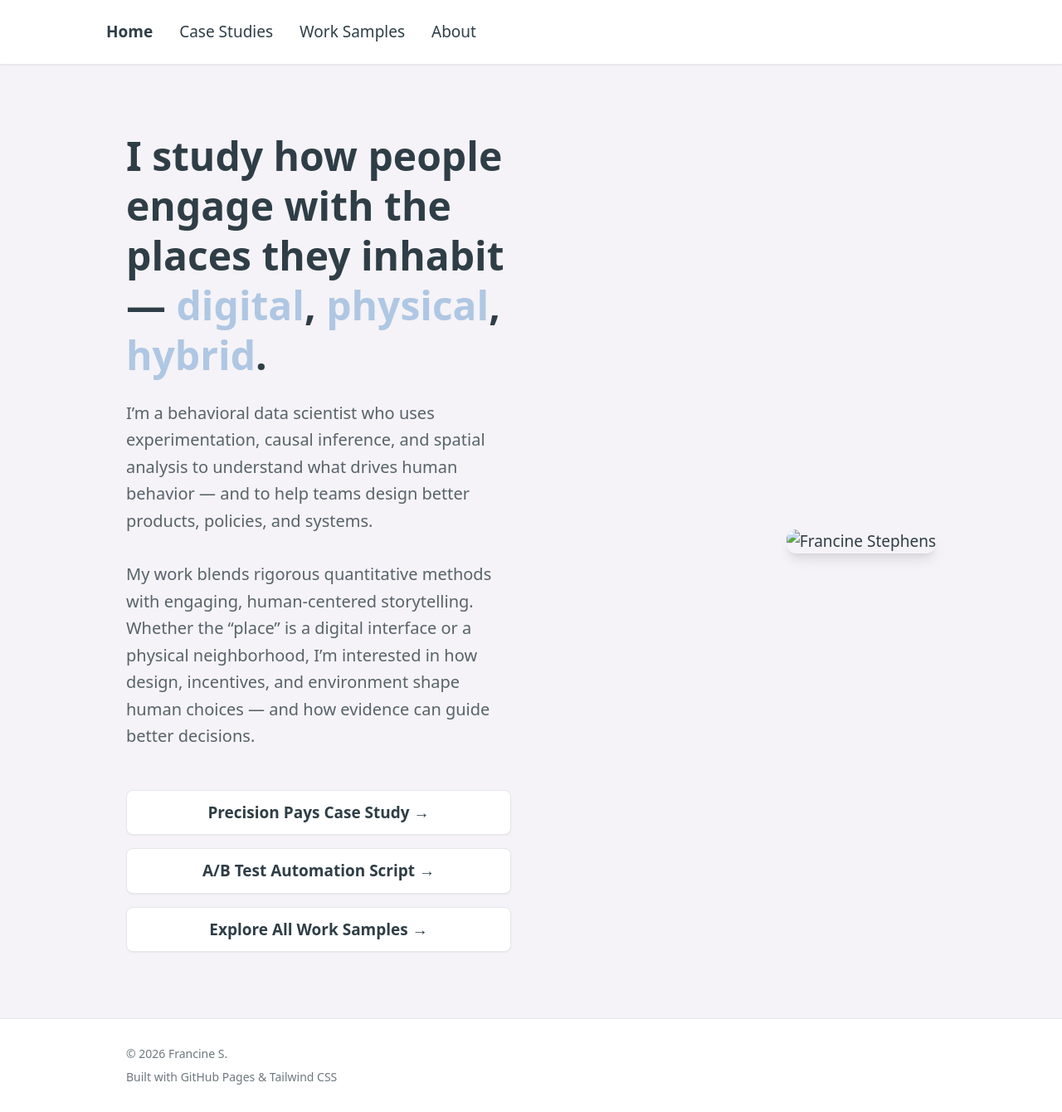
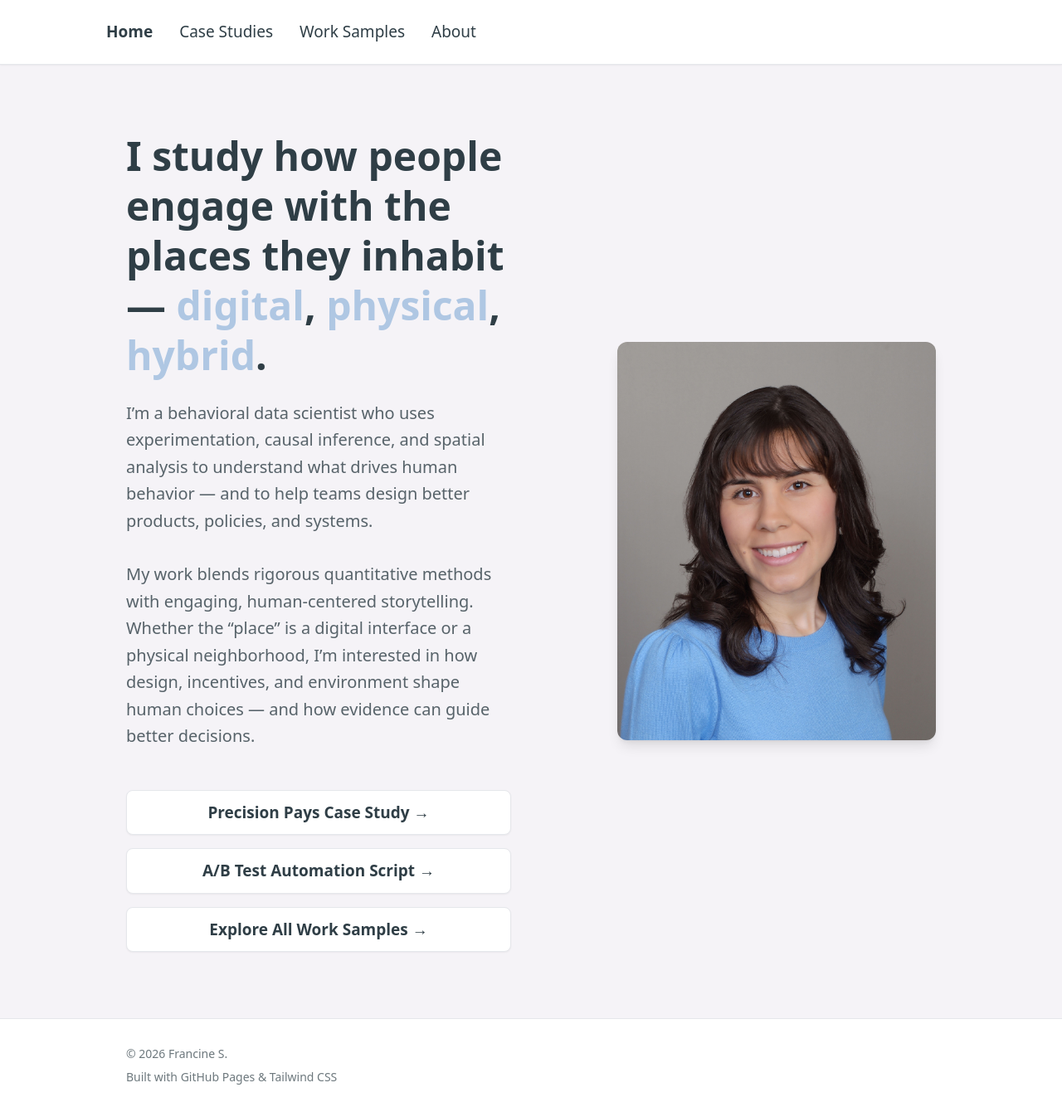
Before and after one commit to francine-i-stephens/francine-portfolio, a Jekyll site: the page index.html, which Jekyll copies as it is, in a window 1280 px wide. Shown: the whole page at 83% size. Built offline with Jekyll 4.4.1, drawn with Linux system fonts in a browser that asks for light colours; nearby versions of some CDN libraries.

Commit message:
Update index.html

```diff
--- a/index.html
+++ b/index.html
@@ -79,7 +79,7 @@
 
     <!-- Photo -->
     <div class="flex justify-center md:justify-end">
-      <img src="headshot.jpg" alt="Francine Stephens" class="rounded-xl shadow-lg max-w-sm">
+      <img src="assets/images/headshot.jpg" alt="Francine Stephens" class="rounded-xl shadow-lg max-w-sm">
     </div>
 
   </section>
```
